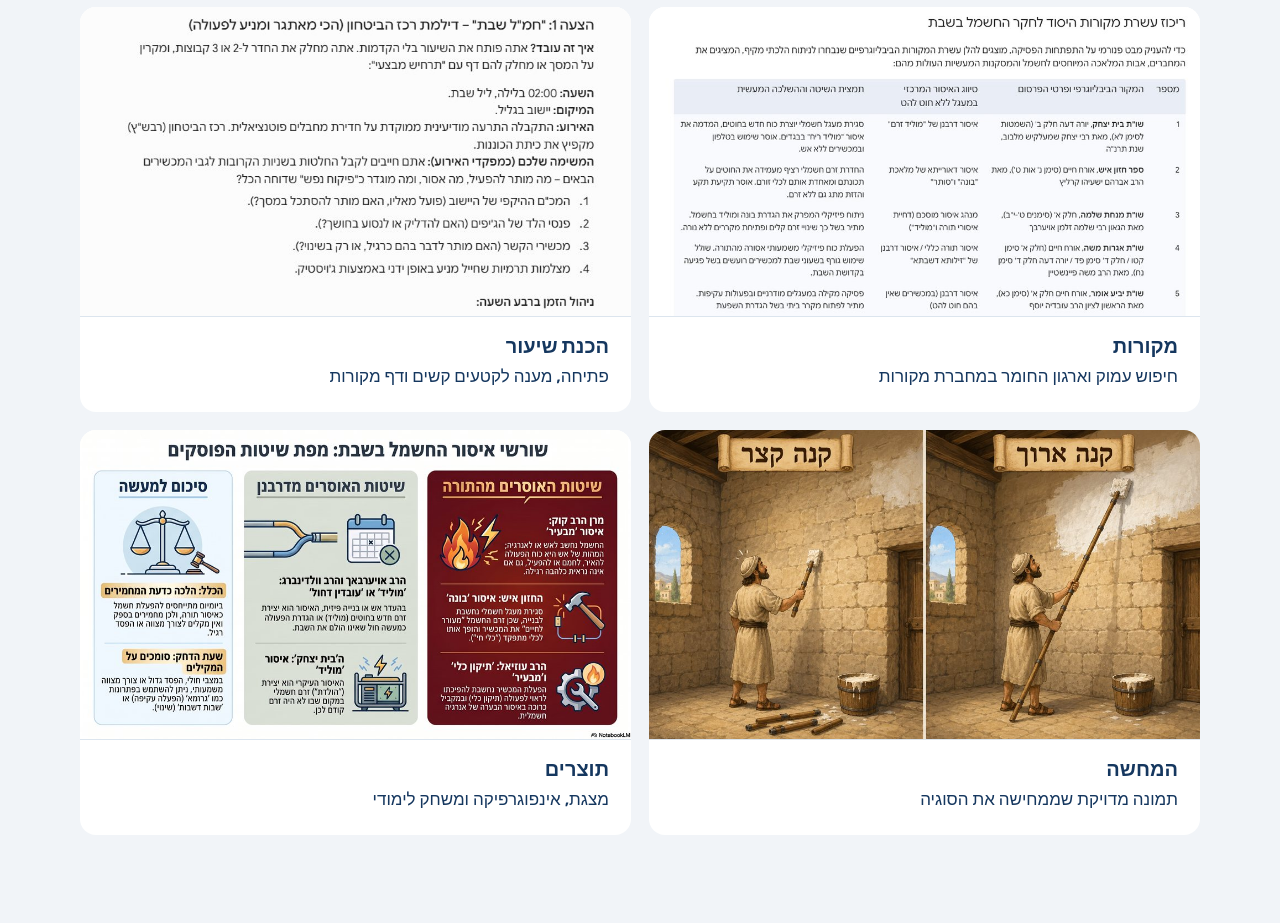
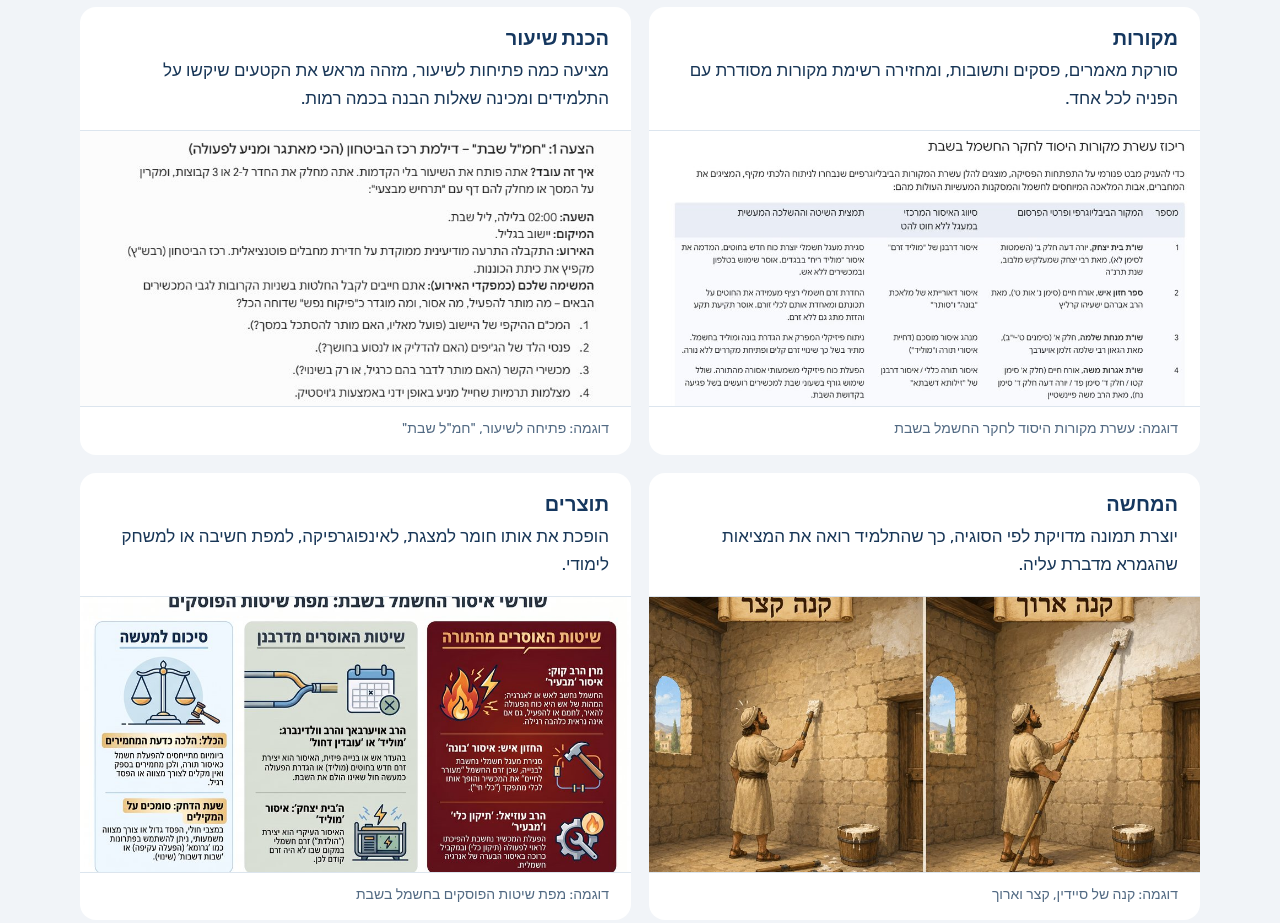
Before and after one commit to Effy-hii/binapage, a plain HTML site: page index.html in a window 1280 px wide. Shown: the part 2420-3343 px from the top of the page. Drawn offline with Linux system fonts and the light colour scheme.

Commit message:
Explain what AI does above each stage-two example
Co-Authored-By: Claude Opus 5.5 <noreply@anthropic.com>

```diff
--- a/index.html
+++ b/index.html
@@ -93,13 +93,14 @@ a:focus-visible { outline: 3px solid var(--peach); outline-offset: 3px; border-r
 .demo { margin-top: 44px; }
 .demo-note { font-size: 15px; font-weight: 700; color: var(--copper); margin-bottom: 16px; }
 .demo-grid { display: grid; grid-template-columns: repeat(2, minmax(0, 1fr)); gap: 18px; }
-.demo-grid li { background: var(--white); border-radius: 16px; overflow: hidden; display: grid; grid-template-rows: auto 1fr; }
-.demo-grid figure { aspect-ratio: 16 / 9; background: var(--white); border-bottom: 1px solid var(--line); overflow: hidden; }
-.demo-grid img { object-position: top center; }
+.demo-grid li { background: var(--white); border-radius: 16px; overflow: hidden; display: grid; grid-template-rows: 1fr auto; }
+.demo-grid figure { border-top: 1px solid var(--line); }
+.demo-grid img { aspect-ratio: 2 / 1; height: auto; object-position: top center; }
 .demo-grid figure.center img { object-position: center; }
-.demo-text { padding: 18px 22px 22px; display: grid; gap: 4px; }
+.demo-grid figcaption { font-size: 14px; color: var(--muted); padding: 10px 22px 14px; border-top: 1px solid var(--line); }
+.demo-text { padding: 20px 22px 18px; display: grid; gap: 6px; align-content: start; }
 .demo-text h3 { font-size: 20px; }
-.demo-text p { color: var(--navy); font-weight: 500; }
+.demo-text p { color: var(--ink); }
 
 .preida { background: var(--navy-deep); color: var(--white); }
 .preida-grid { display: grid; grid-template-columns: minmax(0, 1fr) minmax(0, 1fr); gap: clamp(28px, 5vw, 72px); align-items: center; }
@@ -158,7 +159,8 @@ cite strong { color: var(--navy); font-weight: 700; display: block; font-size: 1
   .marquee-track img { height: 56px; }
   .demo { margin-top: 32px; }
   .demo-grid { grid-template-columns: minmax(0, 1fr); gap: 14px; }
-  .demo-text { padding: 14px 18px 18px; }
+  .demo-text { padding: 16px 18px 14px; }
+  .demo-grid figcaption { padding: 9px 18px 12px; }
   .noise { gap: 4px 18px; margin-top: 32px; }
   .noise span:nth-child(3n+1) { font-size: 24px; }
   .noise span:nth-child(3n) { font-size: 20px; }
@@ -264,10 +266,10 @@ cite strong { color: var(--navy); font-weight: 700; display: block; font-size: 1
       <div class="demo">
         <p class="demo-note">דוגמה מסדנה בישיבת בית אל: הלכות חשמל בשבת</p>
         <ul class="demo-grid">
-          <li><figure><img src="images/demo-sources.jpg" alt="טבלת עשרת מקורות היסוד לחקר החשמל בשבת, שהופקה בחיפוש עמוק" width="1000" height="558" loading="lazy"></figure><div class="demo-text"><h3>מקורות</h3><p>חיפוש עמוק וארגון החומר במחברת מקורות</p></div></li>
-          <li><figure><img src="images/demo-opening.jpg" alt="הצעה לפתיחת שיעור: חמ&quot;ל שבת, דילמת רכז הביטחון" width="782" height="447" loading="lazy"></figure><div class="demo-text"><h3>הכנת שיעור</h3><p>פתיחה, מענה לקטעים קשים ודף מקורות</p></div></li>
-          <li><figure class="center"><img src="images/demo-image.jpg" alt="איור קנה של סיידין בשתי גרסאות: קנה קצר וקנה ארוך" width="1000" height="563" loading="lazy"></figure><div class="demo-text"><h3>המחשה</h3><p>תמונה מדויקת שממחישה את הסוגיה</p></div></li>
-          <li><figure class="center"><img src="images/demo-infographic.jpg" alt="אינפוגרפיקה: שורשי איסור החשמל בשבת, מפת שיטות הפוסקים" width="1000" height="558" loading="lazy"></figure><div class="demo-text"><h3>תוצרים</h3><p>מצגת, אינפוגרפיקה ומשחק לימודי</p></div></li>
+          <li><div class="demo-text"><h3>מקורות</h3><p>סורקת מאמרים, פסקים ותשובות, ומחזירה רשימת מקורות מסודרת עם הפניה לכל אחד.</p></div><figure><img src="images/demo-sources.jpg" alt="טבלת עשרת מקורות היסוד לחקר החשמל בשבת, שהופקה בחיפוש עמוק" width="1000" height="558" loading="lazy"><figcaption>דוגמה: עשרת מקורות היסוד לחקר החשמל בשבת</figcaption></figure></li>
+          <li><div class="demo-text"><h3>הכנת שיעור</h3><p>מציעה כמה פתיחות לשיעור, מזהה מראש את הקטעים שיקשו על התלמידים ומכינה שאלות הבנה בכמה רמות.</p></div><figure><img src="images/demo-opening.jpg" alt="הצעה לפתיחת שיעור: חמ&quot;ל שבת, דילמת רכז הביטחון" width="782" height="447" loading="lazy"><figcaption>דוגמה: פתיחה לשיעור, "חמ"ל שבת"</figcaption></figure></li>
+          <li><div class="demo-text"><h3>המחשה</h3><p>יוצרת תמונה מדויקת לפי הסוגיה, כך שהתלמיד רואה את המציאות שהגמרא מדברת עליה.</p></div><figure class="center"><img src="images/demo-image.jpg" alt="איור קנה של סיידין בשתי גרסאות: קנה קצר וקנה ארוך" width="1000" height="563" loading="lazy"><figcaption>דוגמה: קנה של סיידין, קצר וארוך</figcaption></figure></li>
+          <li><div class="demo-text"><h3>תוצרים</h3><p>הופכת את אותו חומר למצגת, לאינפוגרפיקה, למפת חשיבה או למשחק לימודי.</p></div><figure class="center"><img src="images/demo-infographic.jpg" alt="אינפוגרפיקה: שורשי איסור החשמל בשבת, מפת שיטות הפוסקים" width="1000" height="558" loading="lazy"><figcaption>דוגמה: מפת שיטות הפוסקים בחשמל בשבת</figcaption></figure></li>
         </ul>
       </div>
     </div>
```
